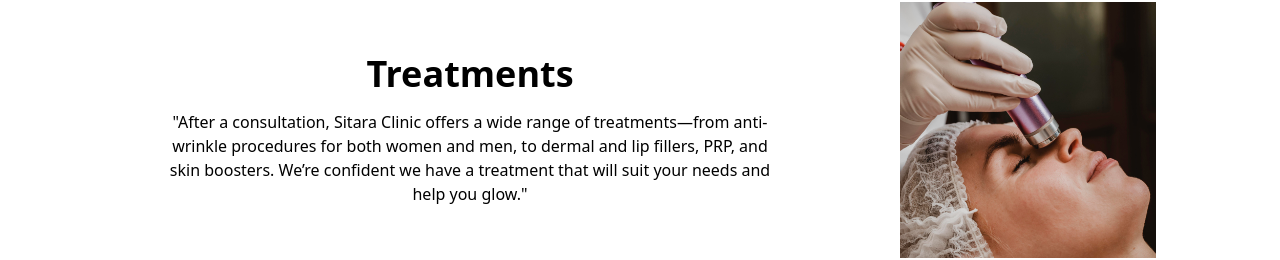
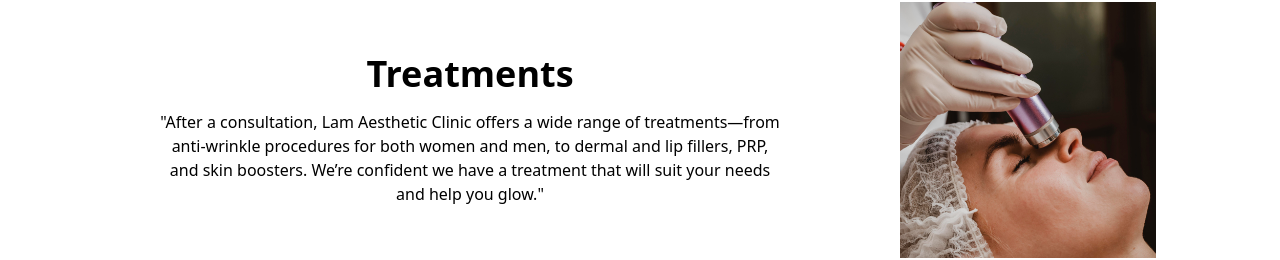
Before and after one commit to Arqam2000/asthetic-beauty-clinic, a React (Vite) app: page /treatments in a window 1280 px wide. Shown: the part 86-346 px from the top of the page. Built offline with nearby package versions, Linux system fonts and the light colour scheme.

Commit message:
Update Treatments.jsx

```diff
--- a/src/pages/Treatments.jsx
+++ b/src/pages/Treatments.jsx
@@ -8,7 +8,7 @@ const Treatments = () => {
       <div className='md:h-[272px] text-center flex flex-col gap-4 md:flex-row items-center md:justify-evenly md:items-center mx-5'>
         <div className='flex flex-col items-center md:w-1/2 md:ml-9'>
           <h1 className='text-4xl font-semibold mb-4'>Treatments</h1>
-          <p className=''>"After a consultation, Sitara Clinic offers a wide range of treatments—from anti-wrinkle procedures for both women and men, to dermal and lip fillers, PRP, and skin boosters. We’re confident we have a treatment that will suit your needs and help you glow."</p>
+          <p className=''>"After a consultation, Lam Aesthetic Clinic offers a wide range of treatments—from anti-wrinkle procedures for both women and men, to dermal and lip fillers, PRP, and skin boosters. We’re confident we have a treatment that will suit your needs and help you glow."</p>
         </div>
         <div className=''>
           <img src={img} alt="treatment" className='w-full h-64' />
```
